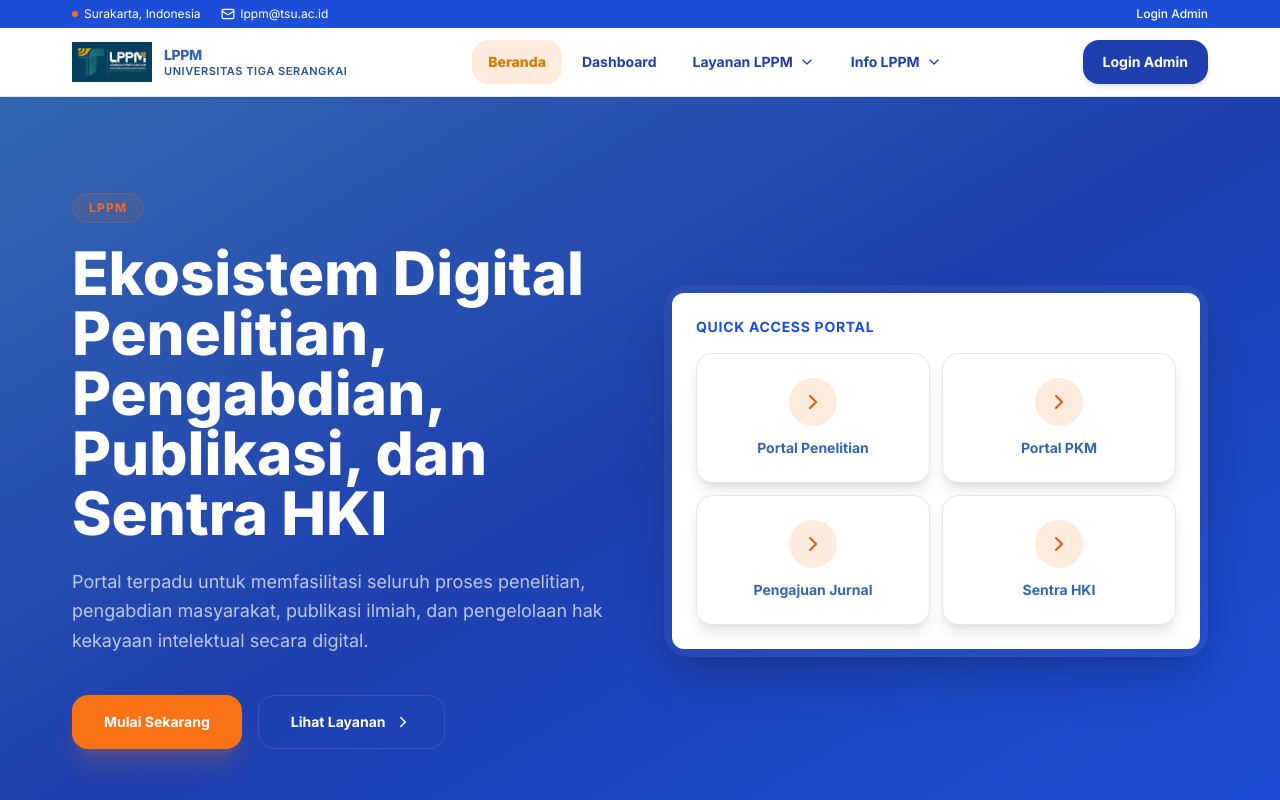
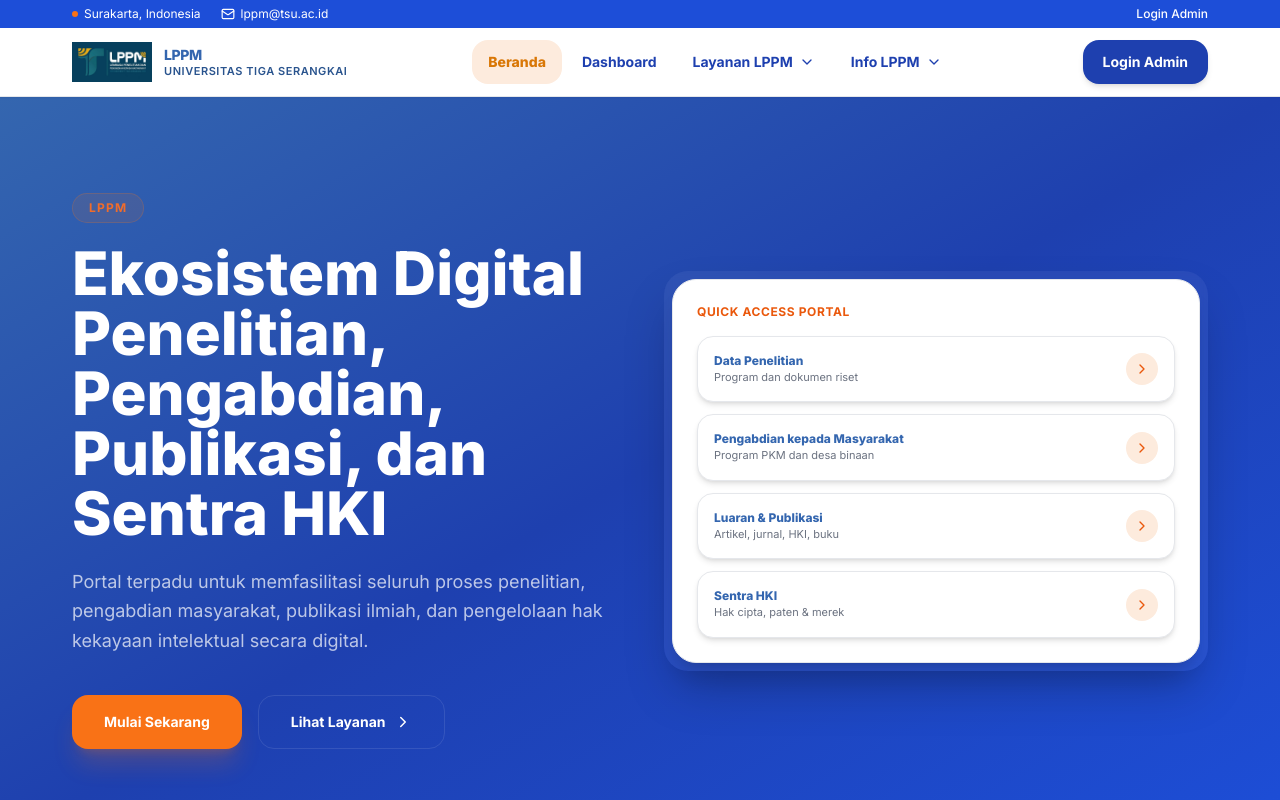
Before and after one commit to bay2514/LPPM, a React (Vite) app in the folder frontend/: page / in a window 1280 px wide. Shown: the top 800 px of the page. Built offline with nearby package versions, Linux system fonts and the light colour scheme.

Commit message:
feat(design): align Hero Quick Access portal layout and descriptions with screenshot 1

```diff
--- a/frontend/src/public/pages/Home.jsx
+++ b/frontend/src/public/pages/Home.jsx
@@ -8,16 +8,19 @@ import EventItem from "@public/components/sections/EventItem.jsx";
 import PageHero from "@shared/components/ui/PageHero.jsx";
 import { useContent } from "@public/hooks/useContent.js";
 
-function QuickAccessCard({ title, link }) {
+function QuickAccessCard({ title, description, link }) {
   return (
     <Link
       to={link}
-      className="group flex flex-col items-center justify-center gap-3 rounded-2xl border border-line bg-surface p-6 text-center shadow-lg transition-all hover:-translate-y-1 hover:border-orange-500/50 hover:shadow-xl"
+      className="group flex items-center justify-between rounded-2xl border border-line bg-surface p-4 text-left shadow-md transition-all hover:-translate-y-0.5 hover:border-orange-500/50 hover:shadow-lg"
     >
-      <div className="rounded-full bg-orange-50 p-3 text-orange-600 transition-colors group-hover:bg-orange-500 group-hover:text-white">
-        <ChevronRight size={24} className="rotate-0 group-hover:rotate-90 transition-transform" />
+      <div>
+        <h4 className="text-xs font-extrabold text-navy-950 group-hover:text-orange-600 transition-colors">{title}</h4>
+        <p className="text-[11px] text-ink-500 line-clamp-1">{description}</p>
       </div>
-      <span className="text-sm font-bold text-navy-950">{title}</span>
+      <div className="rounded-xl bg-orange-50 p-2 text-orange-600 transition-colors group-hover:bg-orange-500 group-hover:text-white shrink-0 ml-2">
+        <ChevronRight size={16} />
+      </div>
     </Link>
   );
 }
@@ -41,15 +44,15 @@ export default function Home() {
         primaryAction={{ label: "Mulai Sekarang", to: "/pengajuan" }}
         secondaryAction={{ label: "Lihat Layanan", to: "/dokumen" }}
       >
-        <div className="rounded-lg bg-surface p-6 shadow-lift">
-          <h3 className="mb-4 text-sm font-bold uppercase tracking-wider text-navy-800">
+        <div className="rounded-3xl bg-surface p-6 shadow-xl border border-line">
+          <h3 className="mb-4 text-xs font-bold uppercase tracking-wider text-orange-600">
             Quick Access Portal
           </h3>
-          <div className="grid grid-cols-2 gap-3">
-            <QuickAccessCard title="Portal Penelitian" link="/penelitian" />
-            <QuickAccessCard title="Portal PKM" link="/pengabdian" />
-            <QuickAccessCard title="Pengajuan Jurnal" link="/publikasi" />
-            <QuickAccessCard title="Sentra HKI" link="/hki" />
+          <div className="grid grid-cols-1 gap-3">
+            <QuickAccessCard title="Data Penelitian" description="Program dan dokumen riset" link="/layanan/penelitian" />
+            <QuickAccessCard title="Pengabdian kepada Masyarakat" description="Program PKM dan desa binaan" link="/layanan/pengabdian" />
+            <QuickAccessCard title="Luaran & Publikasi" description="Artikel, jurnal, HKI, buku" link="/layanan/luaran" />
+            <QuickAccessCard title="Sentra HKI" description="Hak cipta, paten & merek" link="/layanan/luaran/hki" />
           </div>
         </div>
       </HeroSection>
```
